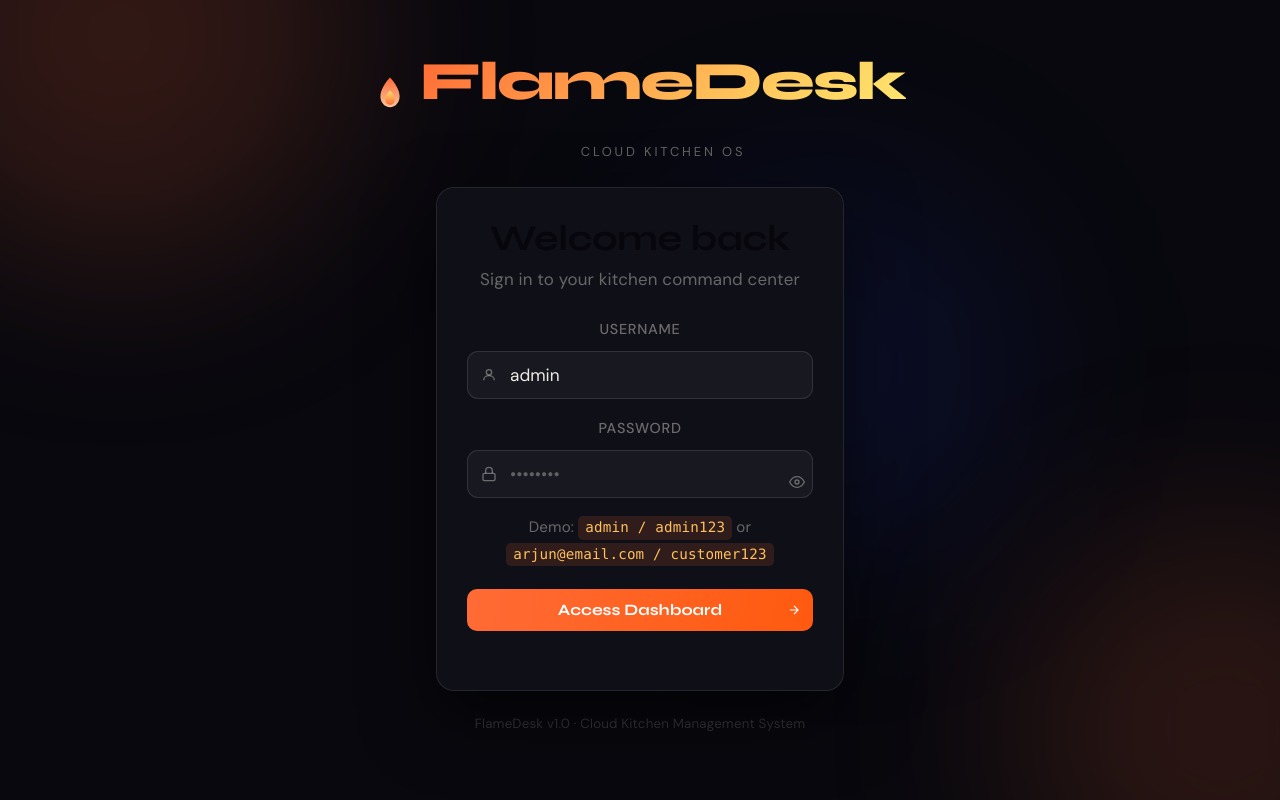
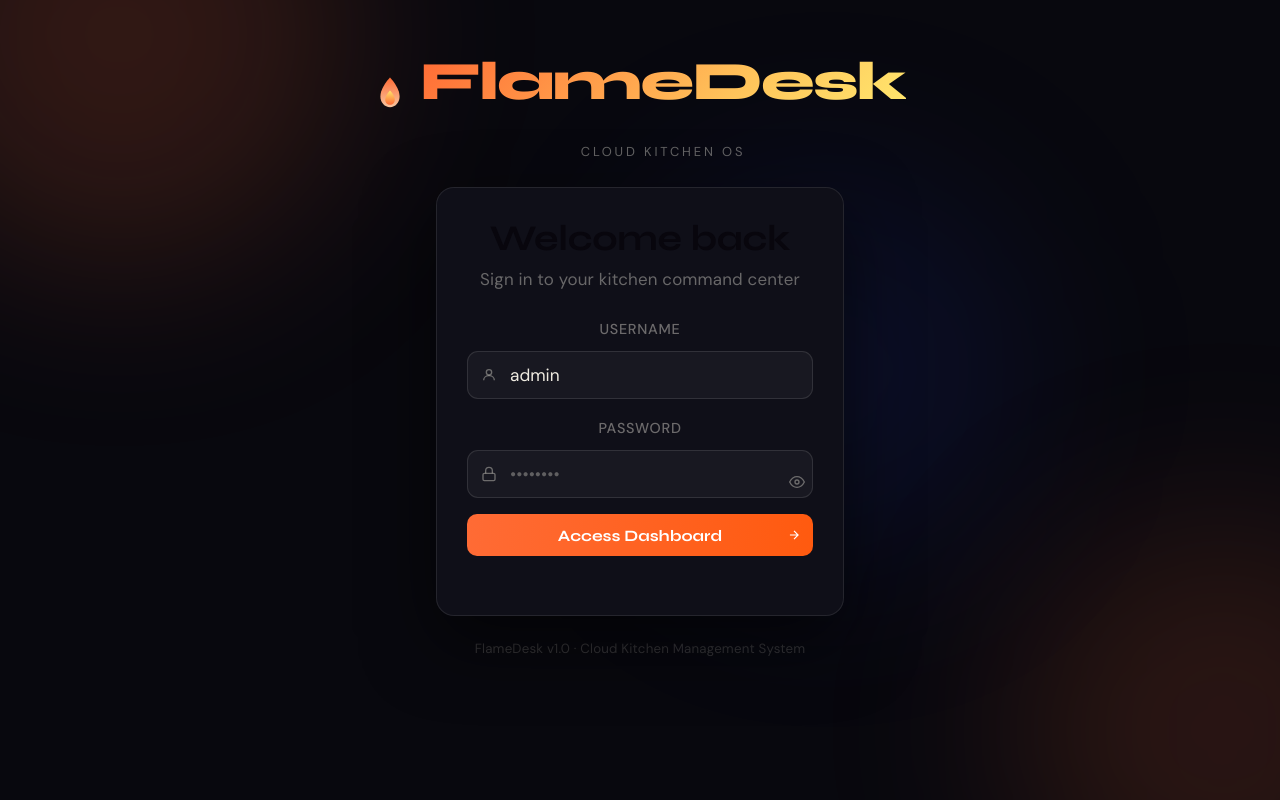
Before and after one commit to Chiranthan-codez/flamedesk-ck, a React (Vite) app in the folder frontend/: page / in a window 1280 px wide. Built offline with nearby package versions, Linux system fonts and the light colour scheme; no server answers.

Commit message:
updated login.tsx

```diff
--- a/frontend/src/Login.tsx
+++ b/frontend/src/Login.tsx
@@ -128,9 +128,7 @@ const Login: React.FC = () => {
               </div>
             </div>
 
-            <div className="hint-row">
-              <span>Demo: <code>admin / admin123</code> or <code>arjun@email.com / customer123</code></span>
-            </div>
+
 
             <button type="submit" className={`login-btn ${loading ? 'loading' : ''}`}>
               <span>{loading ? 'Launching…' : 'Access Dashboard'}</span>
```
